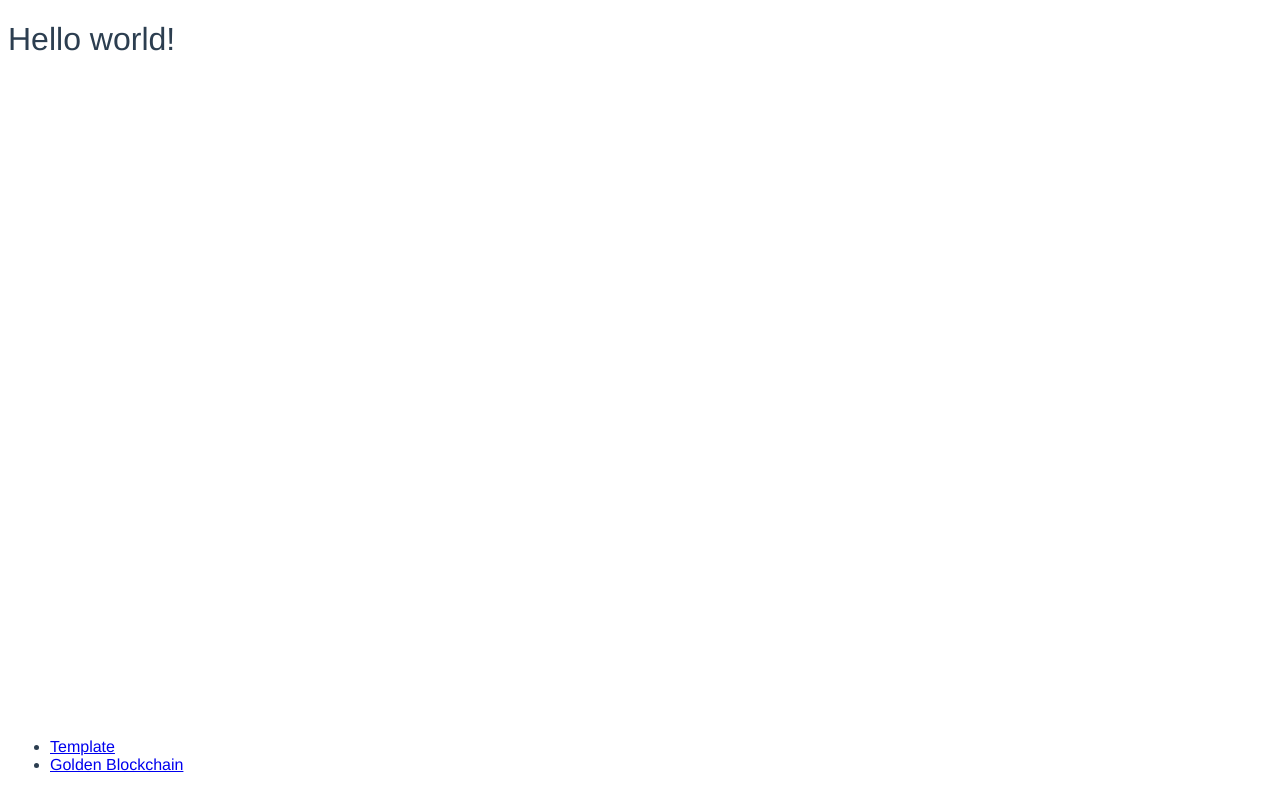
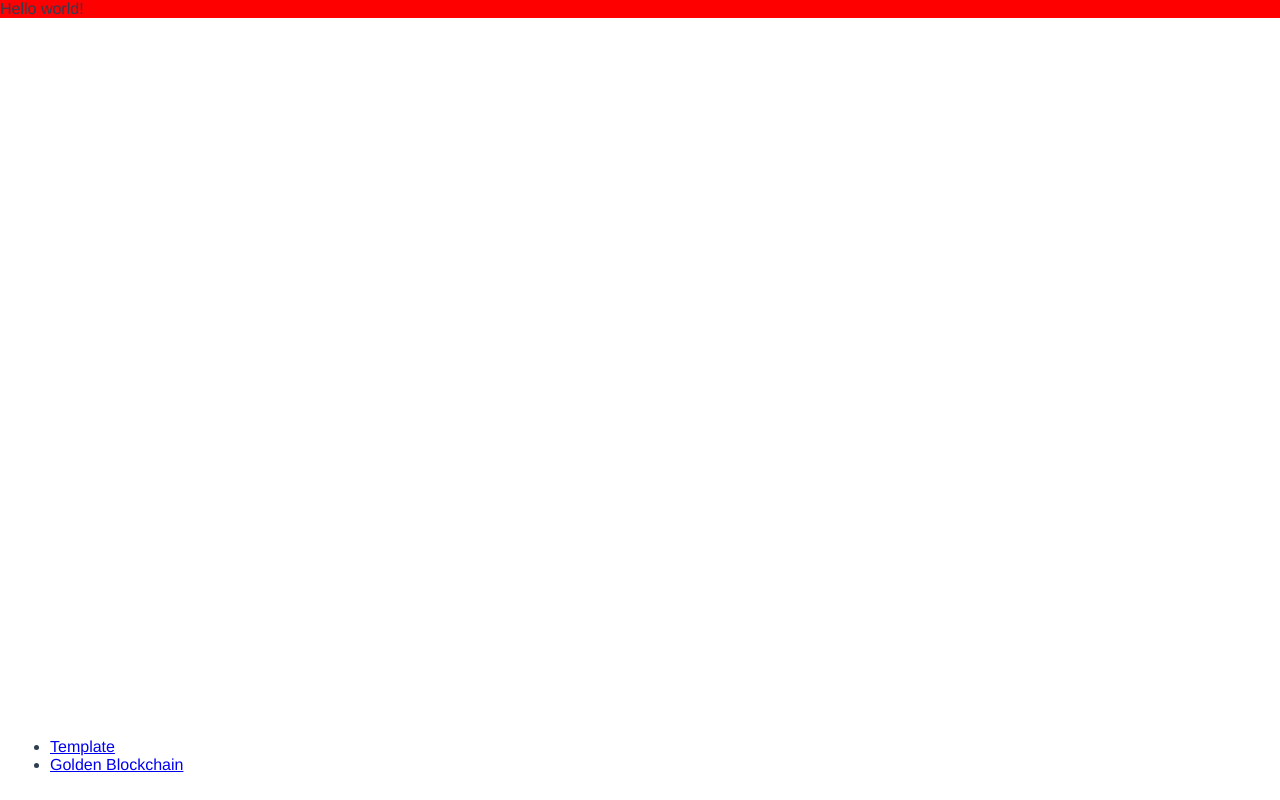
Before and after one commit to neilnand/keynote-background, a Vue app: page / in a window 1280 px wide. Built offline with nearby package versions, Linux system fonts and the light colour scheme.

Commit message:
layout updated

```diff
--- a/src/App.vue
+++ b/src/App.vue
@@ -15,19 +15,19 @@ export default {
 }
 </script>
 
-<style lang="scss" rel="stylesheet/scss">
-  #app {
-    font-family: 'Avenir', Helvetica, Arial, sans-serif;
-    -webkit-font-smoothing: antialiased;
-    -moz-osx-font-smoothing: grayscale;
-    color: #2c3e50;
-    margin: 0;
-    padding: 0;
+<style lang="sass" rel="stylesheet/sass">
+  body
+    margin: 0
+    padding: 0
+    font-family: 'Avenir', Helvetica, Arial, sans-serif
+    -webkit-font-smoothing: antialiased
+    -moz-osx-font-smoothing: grayscale
+    color: #2c3e50
 
-    nav {
-      position: absolute;
-      bottom: 10px;
-      left: 10px;
-    }
-  }
+  #app
+    nav
+      position: absolute
+      bottom: 10px
+      left: 10px
+
 </style>
--- a/src/components/GoldenBlockchain.vue
+++ b/src/components/GoldenBlockchain.vue
@@ -1,6 +1,6 @@
 <template lang="pug">
-  div
-    h1 Hello world!
+  div(id="golden-blockchain")
+    span Hello world!
 </template>
 
 <script>
@@ -15,19 +15,7 @@ export default {
 </script>
 
 <!-- Add "scoped" attribute to limit CSS to this component only -->
-<style scoped>
-h1, h2 {
-  font-weight: normal;
-}
-ul {
-  list-style-type: none;
-  padding: 0;
-}
-li {
-  display: inline-block;
-  margin: 0 10px;
-}
-a {
-  color: #42b983;
-}
+<style  lang="sass" rel="stylesheet/sass" scoped>
+  div#golden-blockchain
+    background: red
 </style>
```
